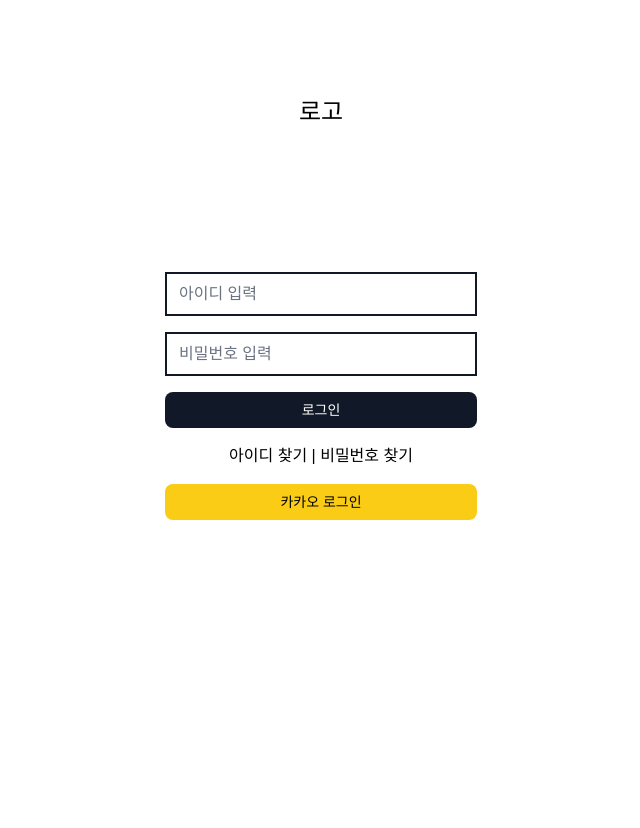
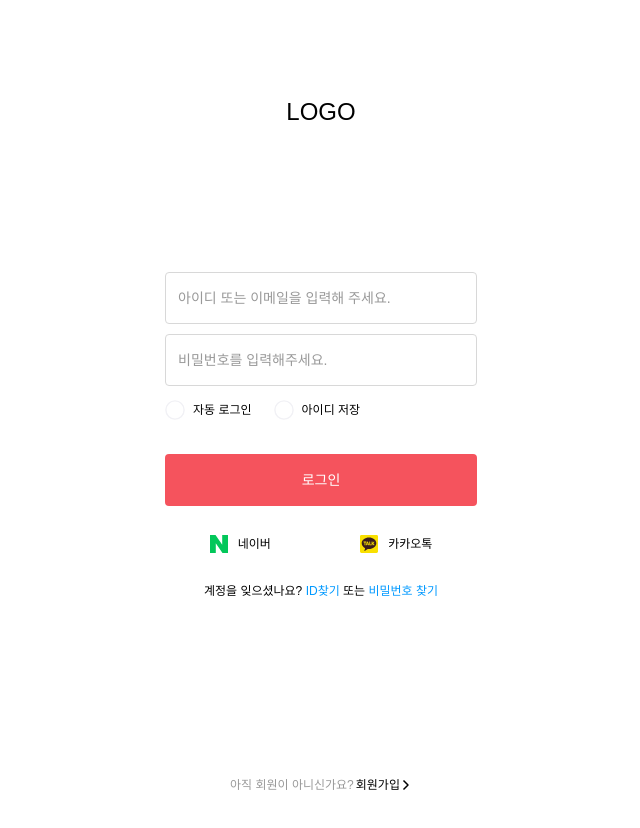
Before and after one commit to Att-ies/frontend, a Next.js app: page /auth/login in a window 1280 px wide. Shown: the top 828 px of the page, without its empty margins (319-959 px from the left). Before the commit the page ends 800 px from the top, so only its background shows below. Built offline with nearby package versions, Linux system fonts and the light colour scheme.

Commit message:
feat : login page

```diff
--- a/src/pages/auth/login.tsx
+++ b/src/pages/auth/login.tsx
@@ -1,6 +1,10 @@
 import Layout from '@components/common/Layout';
+import Input from '@components/common/Input';
+import CheckBox from '@components/common/Checkbox';
 import Link from 'next/link';
+import Image from 'next/image';
 import { useForm } from 'react-hook-form';
+import Button from '@components/common/button';
 
 function Login() {
   const {
@@ -11,40 +15,76 @@ function Login() {
   const onSubmit = (data: any) => console.log(data);
   return (
     <Layout>
-      <div className="border-gray-900 mx-auto w-full ">
-        <div className="text-center text-2xl font-light mt-12">로고</div>
-        <form className="space-y-4 mt-4" onSubmit={handleSubmit(onSubmit)}>
-          <div className="flex flex-col mt-36">
-            <input
+      <div className="mx-auto w-full">
+        <div className="text-center text-2xl font-light mt-12">LOGO</div>
+        <form onSubmit={handleSubmit(onSubmit)}>
+          <div className="flex flex-col mt-36 ">
+            <Input
+              type="text"
               id="id"
-              className="border-gray-900 border-2"
-              placeholder="아이디 입력"
-              type="text"
+              placeholder="아이디 또는 이메일을 입력해 주세요."
               {...register('id', { required: true })}
             />
-            {errors.id && <span>This field is required</span>}
+            {errors.id && <span className="">This field is required</span>}
           </div>
-          <div className="flex flex-col">
-            <input
+          <div className="flex flex-col mt-[10px] justify-start">
+            <Input
+              type="text"
               id="password"
-              className="border-gray-900 border-2"
-              placeholder="비밀번호 입력"
-              type="password"
+              placeholder="비밀번호를 입력해주세요."
               {...register('password', { required: true })}
             />
-            {errors.password && <span>This field is required</span>}
+            {errors.id && <span className="">This field is required</span>}
           </div>
-          <button className="w-full text-center text-sm font-light rounded-lg bg-gray-900 text-white py-2 hover:bg-gray-800">
-            로그인
-          </button>
-
-          <p className="w-full text-center">
-            <Link href="/auth/id">아이디 찾기</Link> |{' '}
-            <Link href="/auth/password">비밀번호 찾기</Link>
+          <div className="flex space-x-[22px] mt-[14px]">
+            <CheckBox kind="radio" label="자동 로그인" />
+            <CheckBox kind="radio" label="아이디 저장" />
+          </div>
+          <div className="mt-[34px]">
+            <Button text="로그인" />
+          </div>
+          <div className="flex justify-around items-center mt-[29px] text-12">
+            <div className="flex justify-center items-center">
+              <Image
+                src="/svg/social/naver_logo.svg"
+                alt="kakao"
+                width={18}
+                height={18}
+              />
+              <span className="ml-[10px]">네이버</span>
+            </div>
+            <div className="flex justify-center items-center">
+              <Image
+                src="/svg/social/kakao_logo.svg"
+                alt="kakao"
+                width={18}
+                height={18}
+              />
+              <span className="ml-[10px]">카카오톡</span>
+            </div>
+          </div>
+          <p className="w-full text-center text-12 mt-[29px]">
+            계정을 잊으셨나요?&nbsp;
+            <Link className="text-[#0099FF]" href="/auth/id">
+              ID찾기
+            </Link>
+            &nbsp;또는&nbsp;
+            <Link className="text-[#0099FF]" href="/auth/password">
+              비밀번호 찾기
+            </Link>
           </p>
-          <button className="w-full text-center text-sm font-light rounded-lg bg-yellow-400 text-black py-2 hover:opacity-80">
-            카카오 로그인
-          </button>
+          <p className="flex justify-center items-center w-full text-12 mt-44">
+            <span className="text-[#999999]">아직 회원이 아니신가요?</span>
+            <Link className="ml-[2px]" href="/auth/join">
+              회원가입
+            </Link>
+            <Image
+              src="/svg/icons/icon_front.svg"
+              alt="join"
+              width={12}
+              height={12}
+            />
+          </p>
         </form>
       </div>
     </Layout>
```
